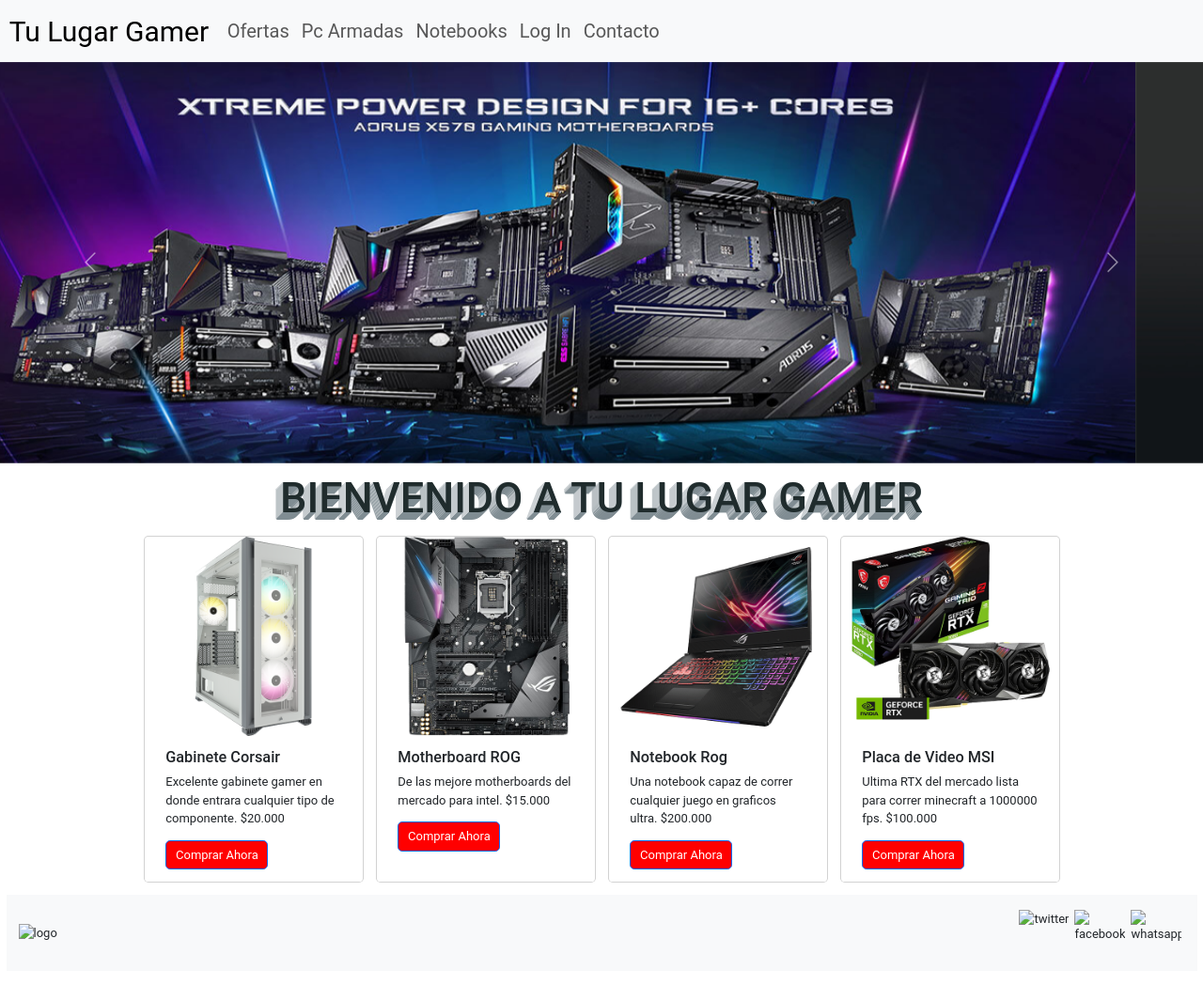
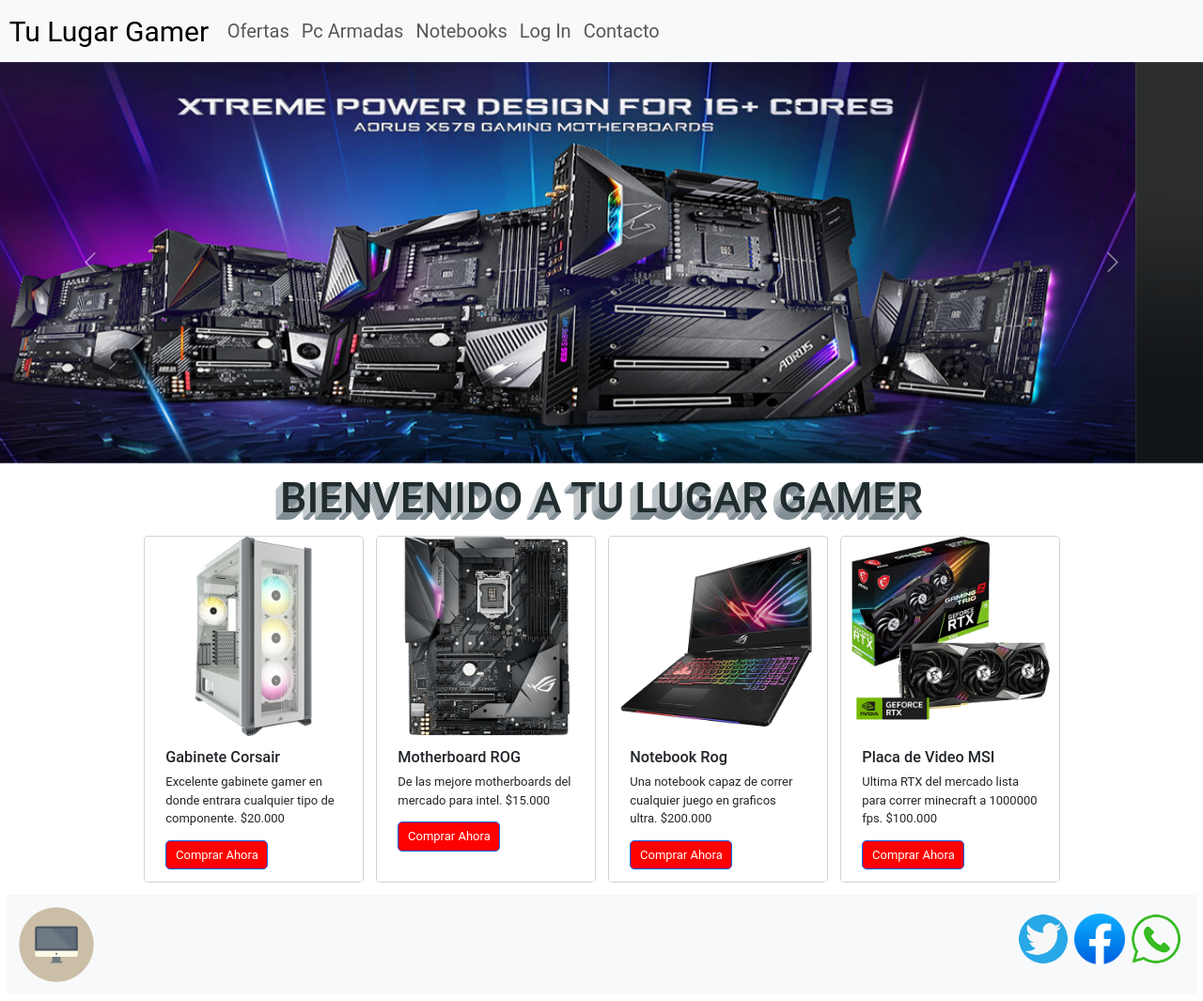
Before and after one commit to Shiroxriven/Entrega-Final, a website: page index.html in a window 1280 px wide. Shown: the whole page at 94% size. Before the commit the page ends 1039 px from the top, so only its background shows below. Drawn offline with nearby package versions, Linux system fonts and the light colour scheme; the site is published under a folder, as on GitHub Pages, so addresses that start at the root find nothing.

Commit message:
fotos footer fix

```diff
--- a/index.html
+++ b/index.html
@@ -105,21 +105,21 @@
     </main>
     <footer class="footer d-flex align-items-center p-3 m-2">
         <div class="logofooter">
-          <img src="/assets/Icono web.png" alt="logo">
+          <img src="assets/Icono web.png" alt="logo">
         </div>
         <div class="redes">
           <ul class="d-flex justify-content-end">
             <li>
               <a href="#"></a>
-              <img src="/assets/twittericon.png" alt="twitter">
+              <img src="assets/twittericon.png" alt="twitter">
             </li>
             <li>
               <a href="#"></a>
-              <img src="/assets/facebookicon.png" alt="facebook">
+              <img src="assets/facebookicon.png" alt="facebook">
             </li>
             <li>
               <a href="#"></a>
-              <img src="/assets/wspicon.png" alt="whatsapp">
+              <img src="assets/wspicon.png" alt="whatsapp">
             </li>
           </ul>
         </div>
```
